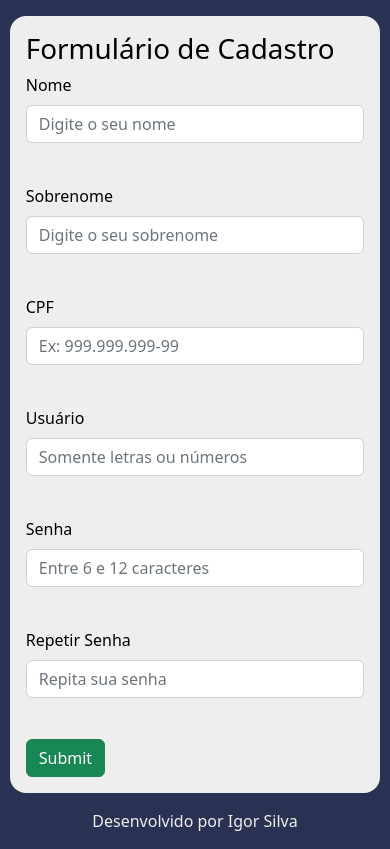
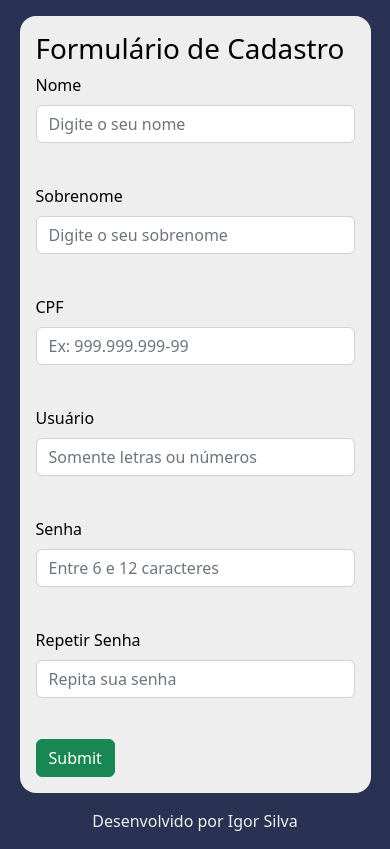
Before and after one commit to CapitaoDAreia/cursoJS-luiz-otavio-miranda, a plain HTML site: page zz-projetos-relacionados-ao-curso/validandoForm/index.html in a window 390 px wide. Drawn offline with Linux system fonts and the light colour scheme.

Commit message:
Section 7: Validação de formulário - Validando todos os campos, responsividade corrigida em dispositivos menores

```diff
--- a/zz-projetos-relacionados-ao-curso/validandoForm/css/main.css
+++ b/zz-projetos-relacionados-ao-curso/validandoForm/css/main.css
@@ -2,6 +2,9 @@ body{
     width: 100vw;
     overflow-x: hidden;
     background-color: #2a3253;
+    display: flex;
+    flex-direction: column;
+    align-items: center;
 
 }
 .section1-form{
@@ -19,9 +22,15 @@ body{
     padding: 1rem;
     border-radius: 1rem;
 }
-@media (max-width: 400px) {
+
+@media (max-width: 700px) {
     .container-form{
-        width: 95%;
+        width: 85%;
+    }
+}
+@media (max-width: 500px) {
+    .container-form{
+        width: 90%;
     }
 }
 .section2{
```
